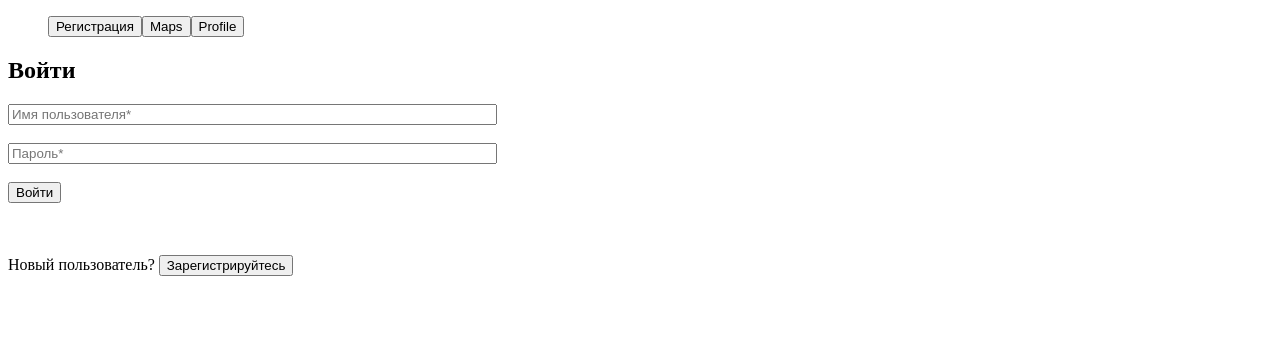
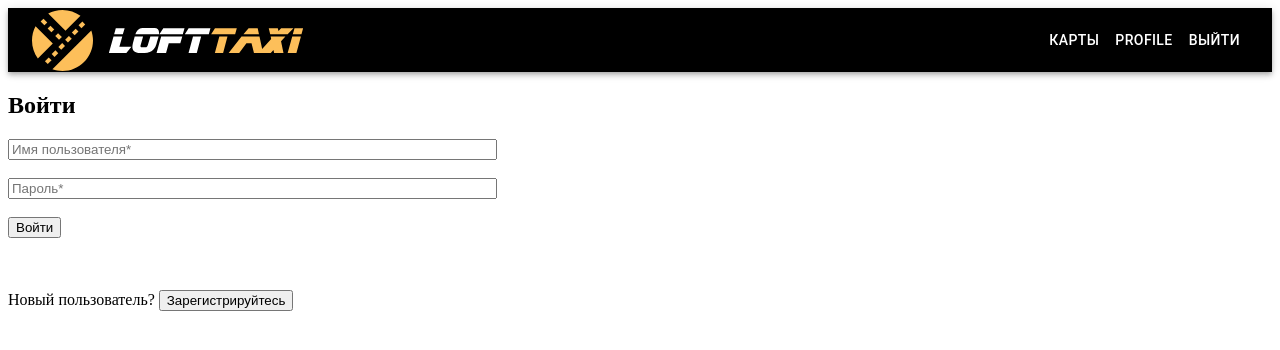
Before and after one commit to AlexandraZ-dev/loft-taxi, a React (Create React App) app: page / in a window 1280 px wide. Shown: the top 350 px of the page. Built offline with nearby package versions, Linux system fonts and the light colour scheme.

Commit message:
DEV-2 refactoring Header

```diff
--- a/src/Header/Header.css
+++ /dev/null
@@ -1,4 +0,0 @@
-ul {
-  display: flex;
-  list-style: none;
-}
--- a/src/Header/Header.jsx
+++ b/src/Header/Header.jsx
@@ -1,30 +1,51 @@
 import React from 'react';
-import './Header.css';
+import {AppBar, Button, Container, Grid, makeStyles, Toolbar} from "@material-ui/core";
+import {Logo} from "./Logo/Logo";
+
+const useStyles = makeStyles((theme) => ({
+  root: {
+    flexGrow: 1,
+  },
+  header: {
+    backgroundColor: "black",
+    color: "white"
+  },
+  button: {
+    "&.active": {
+      background:'black',
+    },
+  },
+}));
 
 export const Header = ({navigateTo}) => {
+  const classes = useStyles();
+  return (
+    <AppBar position="static" className={classes.header}>
+      <Container>
+        <Grid
+          container
+          direction="row"
+          justify="space-between"
+          alignItems="center"
+        >
+          <Logo/>
+          <Toolbar disableGutters={true}>
+            <Button color="inherit" onClick={() => navigateTo('maps')
+            }>Карты
+            </Button>
 
-  return (
-    <header>
-      <nav>
-        <ul>
-          <li>
-            <button onClick={() => navigateTo('auth')
-            }>Регистрация
-            </button>
-          </li>
-          <li>
-            <button onClick={() => navigateTo('maps')
-            }>Maps
-            </button>
-          </li>
-          <li>
-            <button onClick={() => navigateTo('profile')
+            <Button color="inherit" onClick={() => navigateTo('profile')
             }>Profile
-            </button>
-          </li>
-        </ul>
-      </nav>
-    </header>
+            </Button>
+
+            <Button color="inherit" onClick={() => navigateTo('login')
+            }>Выйти
+            </Button>
+          </Toolbar>
+
+        </Grid>
+      </Container>
+    </AppBar>
   )
 
 }
--- /dev/null
+++ b/src/Header/Logo/Logo.jsx
@@ -0,0 +1,28 @@
+import React from 'react';
+
+export const Logo = () => {
+  return (
+
+    <svg width="272" height="61" viewBox="0 0 272 61" fill="none" xmlns="http://www.w3.org/2000/svg">
+      <path
+        d="M92.6458 18.16L90.8458 24.172H82.1338L83.7898 18.232L92.6458 18.16ZM99.4138 36.844L94.3738 42.964H76.8777L81.5218 26.548H90.2698L87.3898 36.808L99.4138 36.844ZM127.083 24.208H103.359C103.839 22.576 104.655 21.196 105.807 20.068C107.223 18.7 108.687 18.016 110.199 18.016H122.439C125.535 18.016 127.083 19.66 127.083 22.948C127.083 23.764 127.083 24.184 127.083 24.208ZM126.579 26.512L126.435 27.088C126.051 28.336 125.391 30.616 124.455 33.928C123.855 36.016 122.931 37.768 121.683 39.184C119.427 41.728 116.403 43 112.611 43H108.327C106.023 43 104.199 42.568 102.855 41.704C101.199 40.672 100.371 39.076 100.371 36.916C100.371 35.764 100.551 34.54 100.911 33.244L102.711 26.584H111.099L108.615 35.332C108.519 35.74 108.471 36.052 108.471 36.268C108.471 36.748 108.687 37.048 109.119 37.168H114.339C114.987 37 115.467 36.388 115.779 35.332L118.371 26.548L126.579 26.512ZM152.515 18.16L150.787 24.208H127.423L131.275 18.16H152.515ZM150.283 26.548L148.303 33.136H136.747L134.047 42.964H124.579L129.151 26.548H150.283ZM178.46 18.16L176.804 24.136H152.828L156.644 18.16H178.46ZM169.136 26.548L164.78 42.964H156.536L161 26.548H169.136Z"
+        fill="white"/>
+      <path
+        d="M204.792 18.16L203.136 24.136H179.16L182.976 18.16H204.792ZM195.468 26.548L191.112 42.964H182.868L187.332 26.548H195.468ZM226.984 24.208H211.432L216.616 18.16H225.688L226.984 24.208ZM231.016 42.964H221.98L219.532 33.172H214.42L207.184 42.964H196.636L209.524 26.512H227.488L231.016 42.964ZM261.421 18.196L255.625 24.172L238.201 24.136L236.761 18.268H245.797L246.481 21.076L249.145 18.232L261.421 18.196ZM253.393 26.548L249.037 31.336L251.485 43L242.125 42.964L241.441 39.94L238.741 43H226.536L239.173 29.032L238.669 26.62L253.393 26.548ZM271.114 18.16L269.458 24.208H260.782L262.51 18.16H271.114ZM268.918 26.548L264.418 42.964H255.67L260.242 26.548H268.918Z"
+        fill="#FDBF5A"/>
+      <path fill-rule="evenodd" clip-rule="evenodd"
+            d="M30.5 61C47.3447 61 61 47.3447 61 30.5C61 26.9626 60.3978 23.5658 59.2903 20.4066L20.4066 59.2903C23.5658 60.3978 26.9626 61 30.5 61ZM5.8537 48.4705L20.8189 33.5053L3.53949 16.2258C1.27994 20.4847 0 25.3429 0 30.5C0 37.219 2.17264 43.4306 5.8537 48.4705ZM16.2258 3.53949L33.5053 20.8189L48.4705 5.85371C43.4306 2.17264 37.219 0 30.5 0C25.3429 0 20.4847 1.27994 16.2258 3.53949Z"
+            fill="#FDBF5A"/>
+      <path d="M10.0535 10.1304L13.8275 13.9044" stroke="#FDBF5A" stroke-width="4"/>
+      <path d="M18.127 48.8896L14.3529 52.6637" stroke="#FDBF5A" stroke-width="4"/>
+      <path d="M24.8549 41.7133L21.0808 45.4873" stroke="#FDBF5A" stroke-width="4"/>
+      <path d="M31.5829 34.5367L27.8089 38.3108" stroke="#FDBF5A" stroke-width="4"/>
+      <path d="M45.0387 20.1838L41.2647 23.9579" stroke="#FDBF5A" stroke-width="4"/>
+      <path d="M51.7666 13.0073L47.9926 16.7813" stroke="#FDBF5A" stroke-width="4"/>
+      <path d="M17.0441 17.0441L20.8181 20.8181" stroke="#FDBF5A" stroke-width="4"/>
+      <path d="M24.6691 24.6691L28.4431 28.4431" stroke="#FDBF5A" stroke-width="4"/>
+      <path d="M38.3108 27.3604L34.5368 31.1344" stroke="#FDBF5A" stroke-width="4"/>
+    </svg>
+  )
+
+}
```
